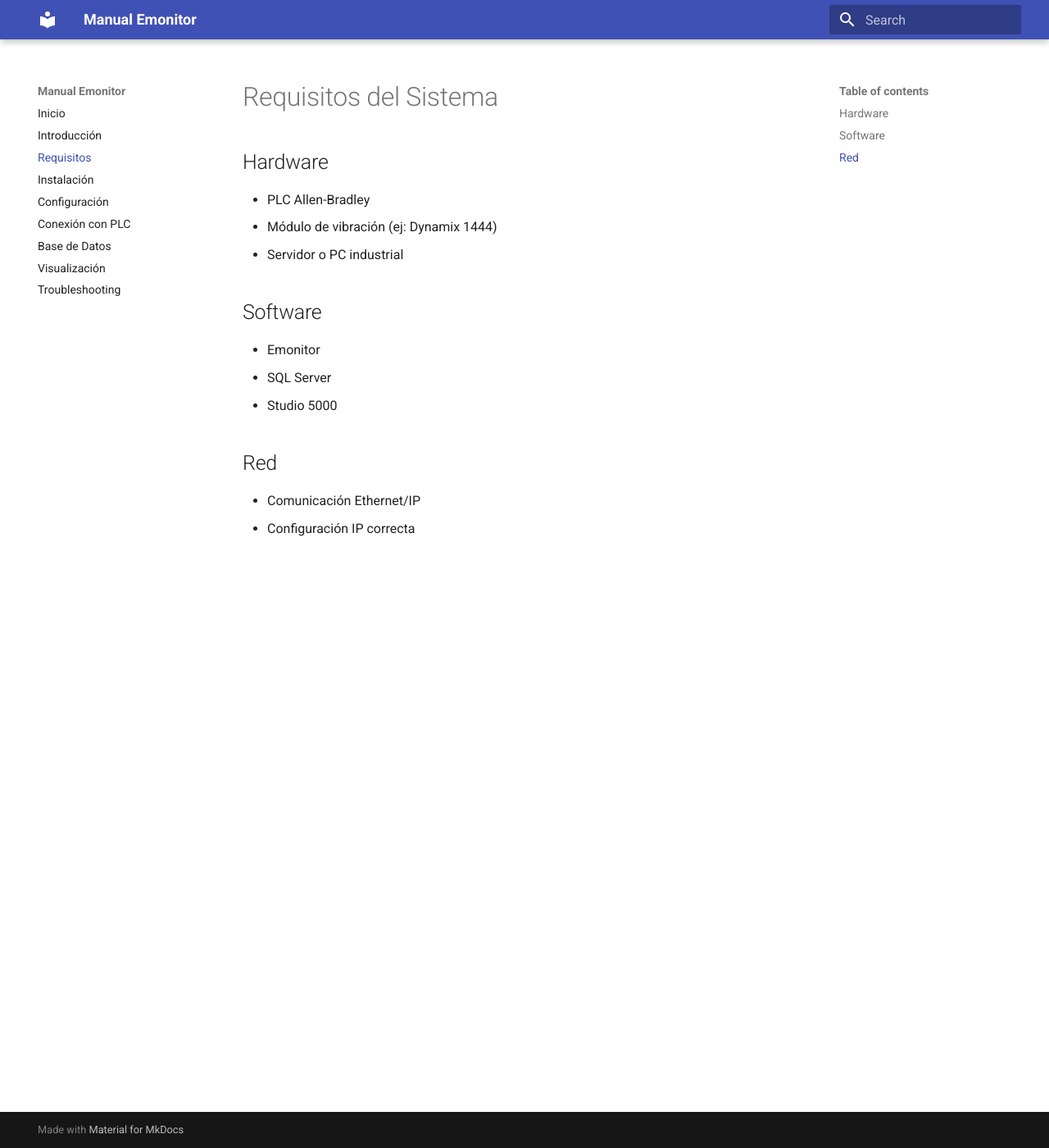
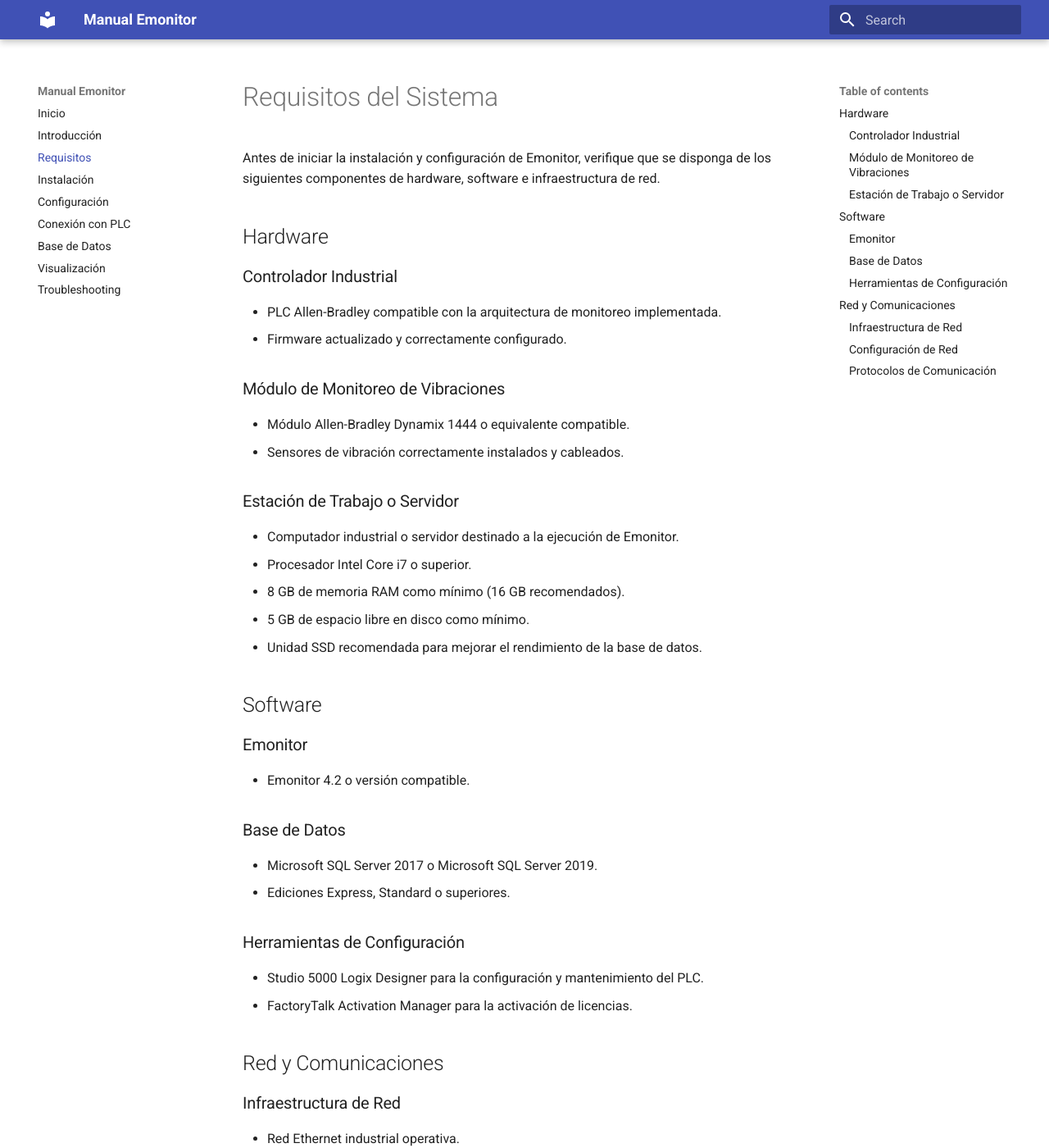
Before and after one commit to isabelafranco-debug/manual-emonitor, an MkDocs documentation site: the page built from docs/requisitos.md, in a window 1280 px wide and 1400 px high. Shown: the whole window at 82% size. Built offline with MkDocs 1.6.1 and Material for MkDocs 9.7.7, drawn with Linux system fonts in a browser that asks for light colours; some of the changed text lies outside the part shown.

Commit message:
Actualiza la documentación de requisitos del sistema y el sitemap del sitio web para reflejar los cambios recientes en la estructura del proyecto y mejorar la visibilidad en los motores de búsqueda.

```diff
--- a/docs/requisitos.md
+++ b/docs/requisitos.md
@@ -1,18 +1,57 @@
 # Requisitos del Sistema
+
+Antes de iniciar la instalación y configuración de Emonitor, verifique que se disponga de los siguientes componentes de hardware, software e infraestructura de red.
 
 ## Hardware
 
-- PLC Allen-Bradley
-- Módulo de vibración (ej: Dynamix 1444)
-- Servidor o PC industrial
+### Controlador Industrial
+
+* PLC Allen-Bradley compatible con la arquitectura de monitoreo implementada.
+* Firmware actualizado y correctamente configurado.
+
+### Módulo de Monitoreo de Vibraciones
+
+* Módulo Allen-Bradley Dynamix 1444 o equivalente compatible.
+* Sensores de vibración correctamente instalados y cableados.
+
+### Estación de Trabajo o Servidor
+
+* Computador industrial o servidor destinado a la ejecución de Emonitor.
+* Procesador Intel Core i7 o superior.
+* 8 GB de memoria RAM como mínimo (16 GB recomendados).
+* 5 GB de espacio libre en disco como mínimo.
+* Unidad SSD recomendada para mejorar el rendimiento de la base de datos.
 
 ## Software
 
-- Emonitor
-- SQL Server
-- Studio 5000
+### Emonitor
 
-## Red
+* Emonitor 4.2 o versión compatible.
 
-- Comunicación Ethernet/IP
-- Configuración IP correcta
+### Base de Datos
+
+* Microsoft SQL Server 2017 o Microsoft SQL Server 2019.
+* Ediciones Express, Standard o superiores.
+
+### Herramientas de Configuración
+
+* Studio 5000 Logix Designer para la configuración y mantenimiento del PLC.
+* FactoryTalk Activation Manager para la activación de licencias.
+
+## Red y Comunicaciones
+
+### Infraestructura de Red
+
+* Red Ethernet industrial operativa.
+* Conectividad estable entre PLC, módulos de monitoreo y servidor Emonitor.
+
+### Configuración de Red
+
+* Direcciones IP configuradas correctamente para todos los dispositivos.
+* Verificación de conectividad mediante pruebas de comunicación.
+* Puertos requeridos habilitados en firewalls y equipos de red.
+
+### Protocolos de Comunicación
+
+* Ethernet/IP para la comunicación entre los dispositivos Allen-Bradley.
+* Comunicación habilitada entre Emonitor y la base de datos SQL Server.
```
Also changed, not shown: 1 other file.
